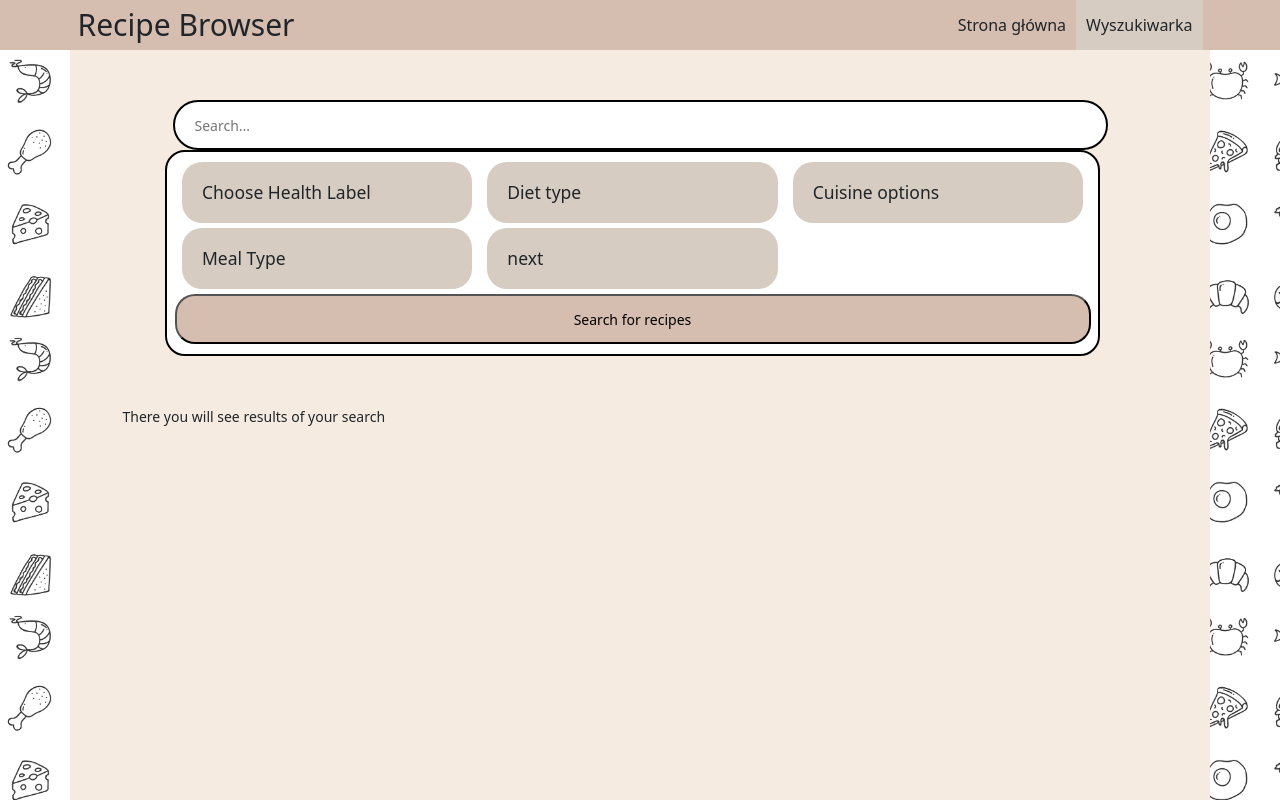
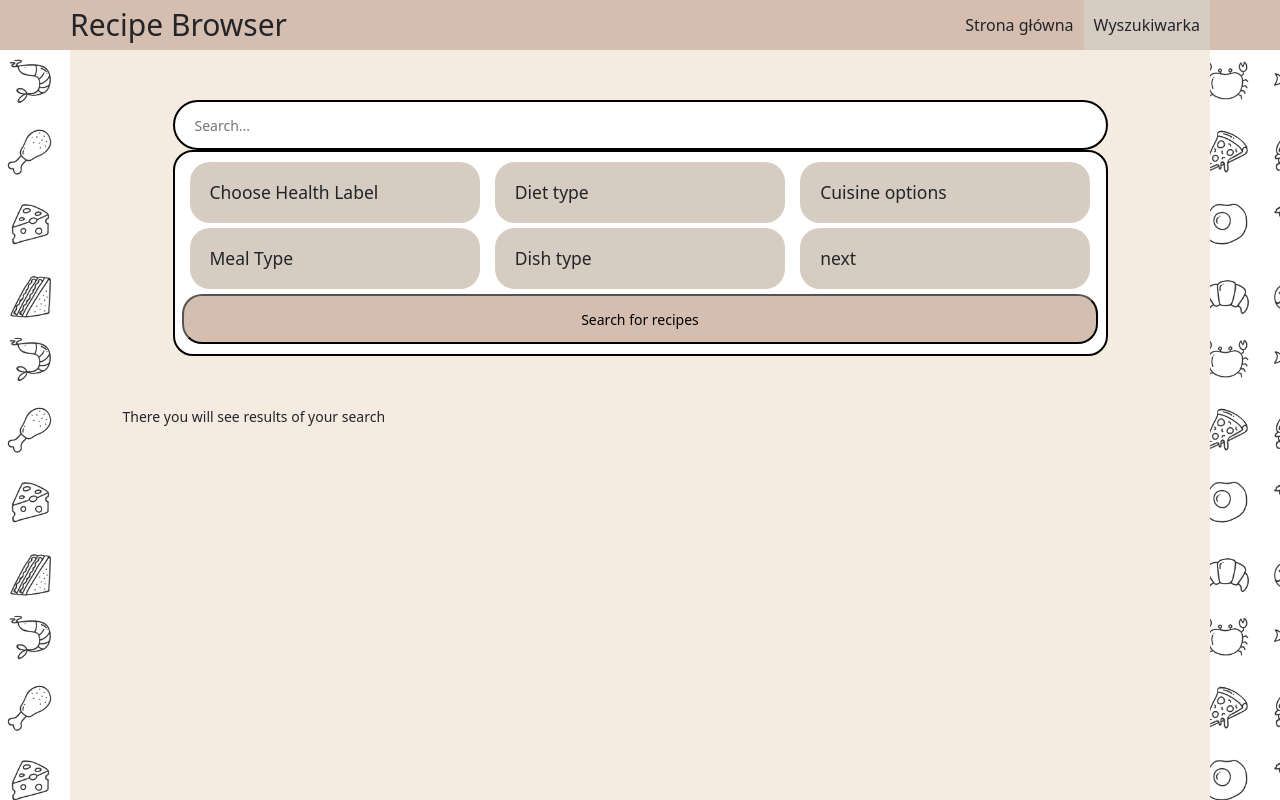
Before and after one commit to Wyso98/food_recipes_app, a React (Vite) app: page /#/searchForRecipe in a window 1280 px wide. Built offline with nearby package versions, Linux system fonts and the light colour scheme.

Commit message:
I made another search parameter - dish type and modyfied getData function. I also repaired padding in nav.

```diff
--- a/src/API/API-metods.jsx
+++ b/src/API/API-metods.jsx
@@ -1,7 +1,7 @@
 import {basicURL, API_KEY, API_ID} from "./API-values.jsx";
 import {compile} from "sass";
 
-export const getData = (settingFunction, query = "", cuisine, mealType, nextLinkSetting, healthArrayOfCheckboxes = [], dietArrayCheckboxes = []) =>{
+export const getData = (settingFunction, query = "", cuisine, mealType, nextLinkSetting, healthArrayOfCheckboxes = [], dietArrayCheckboxes = [], dishTypeArrayCheckboxes) =>{
 
     const formOptionsSearch = (arrayOfCheckboxes, searchParam) =>{
         let linkString = "";
@@ -24,7 +24,8 @@ export const getData = (settingFunction, query = "", cuisine, mealType, nextLink
          searchParams.append("mealType", mealType)
      }
 
-    fetch(`${basicURL}?${searchParams.toString()}${formOptionsSearch(healthArrayOfCheckboxes, "health")}${formOptionsSearch(dietArrayCheckboxes, "diet")}`,{
+    fetch(`${basicURL}?${searchParams.toString()}${formOptionsSearch(healthArrayOfCheckboxes, "health")}
+    ${formOptionsSearch(dietArrayCheckboxes, "diet")}${formOptionsSearch(dishTypeArrayCheckboxes, "dishType")}`,{
         method: "GET"
     })
         .then(response => response.json())
--- a/src/Form.jsx
+++ b/src/Form.jsx
@@ -7,10 +7,12 @@ export const Form = ({setArrayOfRecipes, setNextLink}) =>{
     const [formDietCheckboxes, setFormDietCheckboxes] = useState([])
     const [formCuisineRadio, setFormCuisineRadio] = useState("")
     const [formMealTypeRadio, setFormMealTypeRadio] = useState("")
+    const [formDishTypeCheckboxes, setFormDishTypeCheckboxes] = useState([])
     const [showFormHealthWindow, setShowFormHealthWindow] = useState(false)
     const [showFormDietWindow, setShowFormDietWindow] = useState(false)
     const [showFormCuisineWindow, setShowFormCuisineWindow] = useState(false)
     const [showFormMealTypeRadio, setShowFormMealTypeRadio] = useState(false)
+    const [showFormDishTypeWindow, setShowFormDishTypeWindow] = useState(false)
     const [formSearch, setFormSearch] = useState("")
 
     // funkca dla wyszukiwarki tekstowej
@@ -20,7 +22,7 @@ export const Form = ({setArrayOfRecipes, setNextLink}) =>{
     // funkcja uruchamiająca cały formularz
     const runBrowser = (event) =>{
         event.preventDefault()
-        getData(setArrayOfRecipes, formSearch, formCuisineRadio, formMealTypeRadio , setNextLink, formHealthCheckboxes, formDietCheckboxes)
+        getData(setArrayOfRecipes, formSearch, formCuisineRadio, formMealTypeRadio , setNextLink, formHealthCheckboxes, formDietCheckboxes, formDishTypeCheckboxes)
     }
     // ogólna funkcja zmieniająca array checkboxów
     const changeCheckboxes = (arrayOfCheckboxes, settingFunction, event) =>{
@@ -129,6 +131,25 @@ export const Form = ({setArrayOfRecipes, setNextLink}) =>{
                         : ""}
                 </div>
                 <div className={"search_form-box-element col-12 col-lg-4"}>
+                    <h3 className={"search_form-heading"}
+                        onClick={()=>handleToggleFormElementWindow(setShowFormDishTypeWindow, showFormDishTypeWindow)}>
+                        Dish type{formDishTypeCheckboxes.length > 0 ? ` - ${formDishTypeCheckboxes.length} selected` : ""}
+                    </h3>
+                    {showFormDishTypeWindow &&
+                        (<div className={"search_form-listOfCheckboxes"}>
+                            {dishTypeOptions.map((item, index) => {
+                                return(
+                                    <div key={index*Math.random()}>
+                                        <input id={item} key={index*Math.random()} value={item} type={"checkbox"}
+                                               onChange={(event) =>changeCheckboxes(formDishTypeCheckboxes,setFormDishTypeCheckboxes,event)}
+                                               checked={formDishTypeCheckboxes.includes(item)}/>
+                                        <label htmlFor={item} key={index*Math.random()}>{item.replace(/%20/g, " ")}</label>
+                                    </div>
+                                )
+                            })}
+                        </div>)}
+                </div>
+                <div className={"search_form-box-element col-12 col-lg-4"}>
                     <h3 className={"search_form-heading"}>next</h3>
                     <div></div>
                 </div>
--- a/src/scss/elements/_form.scss
+++ b/src/scss/elements/_form.scss
@@ -1,6 +1,7 @@
 @use "../settings/colors";
 
 .search_form{
+  justify-content: center;
   margin: 5rem;
   padding-top: 5rem;
   font-size: 1.4rem;
@@ -35,6 +36,8 @@
         background-color: lightgrey;
         border-radius: 2rem;
         padding: 1rem;
+        max-height: 50vh;
+        overflow: auto;
       }
     }
     .search_form-submitButton{
--- a/src/scss/elements/_navigation.scss
+++ b/src/scss/elements/_navigation.scss
@@ -7,6 +7,7 @@
   left: 0;
   width: 100%;
   .navigation-box{
+    padding: 0;
     font-size: 1.6rem;
     height: 5rem;
     display: flex;
```
